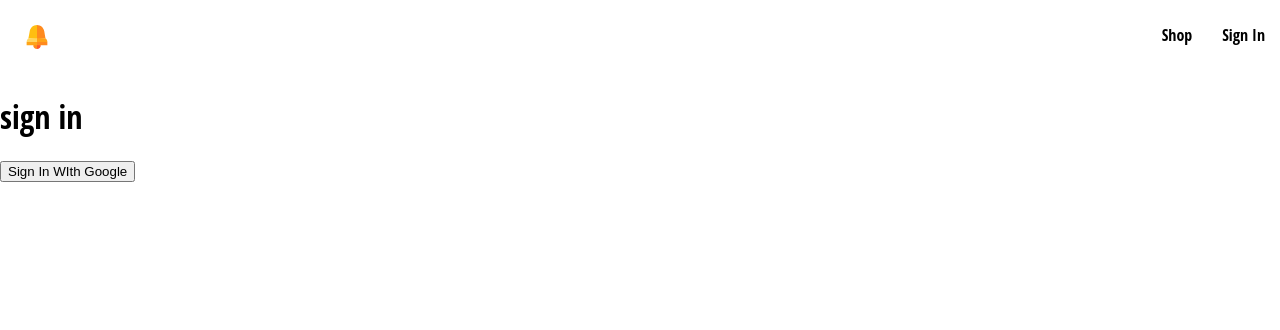
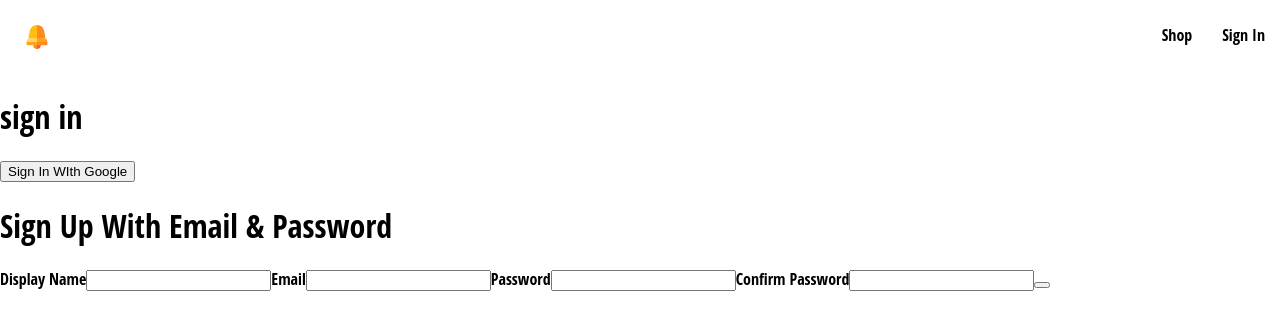
Before and after one commit to caseycole589/react-ecommerce, a React (Create React App) app: page /sign-in in a window 1280 px wide. Shown: the top 330 px of the page. Built offline with nearby package versions, Linux system fonts and the light colour scheme.

Commit message:
added form inputs

```diff
--- a/src/components/sign-up/sign-up-form.component.jsx
+++ b/src/components/sign-up/sign-up-form.component.jsx
@@ -1,16 +1,37 @@
+import { useState } from "react"
+
+const defaultFormFields = {
+  displayName: "",
+  email: "",
+  password: "",
+  comfirmPassword: ""
+}
+
 export const SignUpForm = () => {
+  const [formFields, setFormFields] = useState(defaultFormFields)
+
+  const handleChange = evt => {
+    const { name, value } = evt.target
+    setFormFields({ ...formFields, [name]: value })
+  }
   return (
     <div>
       <h1>Sign Up With Email & Password</h1>
       <form onSubmit={() => {}}>
         <label>Display Name</label>
-        <input type="text" required />
+        <input type="text" required onChange={handleChange} name="displayName" value={formFields.displayName} />
         <label>Email</label>
-        <input type="email" required />
+        <input type="email" required onChange={handleChange} name="email" value={formFields.email} />
         <label>Password</label>
-        <input type="password" required />
+        <input type="password" required onChange={handleChange} name="password" value={formFields.password} />
         <label>Confirm Password</label>
-        <input type="password" required />
+        <input
+          type="password"
+          required
+          onChange={handleChange}
+          name="confirmPassword"
+          value={formFields.comfirmPassword}
+        />
         <button type="submit"></button>
       </form>
     </div>
--- a/src/routes/sign-in/sign-in.component.jsx
+++ b/src/routes/sign-in/sign-in.component.jsx
@@ -1,11 +1,12 @@
-import { useEffect } from "react"
-import { getRedirectResult } from "firebase/auth"
+// import { useEffect } from "react"
+// import { getRedirectResult } from "firebase/auth"
 import {
-  auth,
+  // auth,
   signInWithGooglePopup,
-  createUserDocumentFromAuth,
-  signInWithGoogleRedirect
+  createUserDocumentFromAuth
+  // signInWithGoogleRedirect
 } from "../../utils/firebase/firebase.utils"
+import { SignUpForm } from "../../components/sign-up/sign-up-form.component"
 export const SignIn = () => {
   // useEffect(() => {
   //   async function checkAuth(params) {
@@ -28,6 +29,7 @@ export const SignIn = () => {
     <div>
       <h1>sign in</h1>
       <button onClick={logGoogleUser}>Sign In WIth Google</button>
+      <SignUpForm />
       {/* <button onClick={signInWithGoogleRedirect}>Sign In WIth Google Redirect</button> */}
     </div>
   )
```
